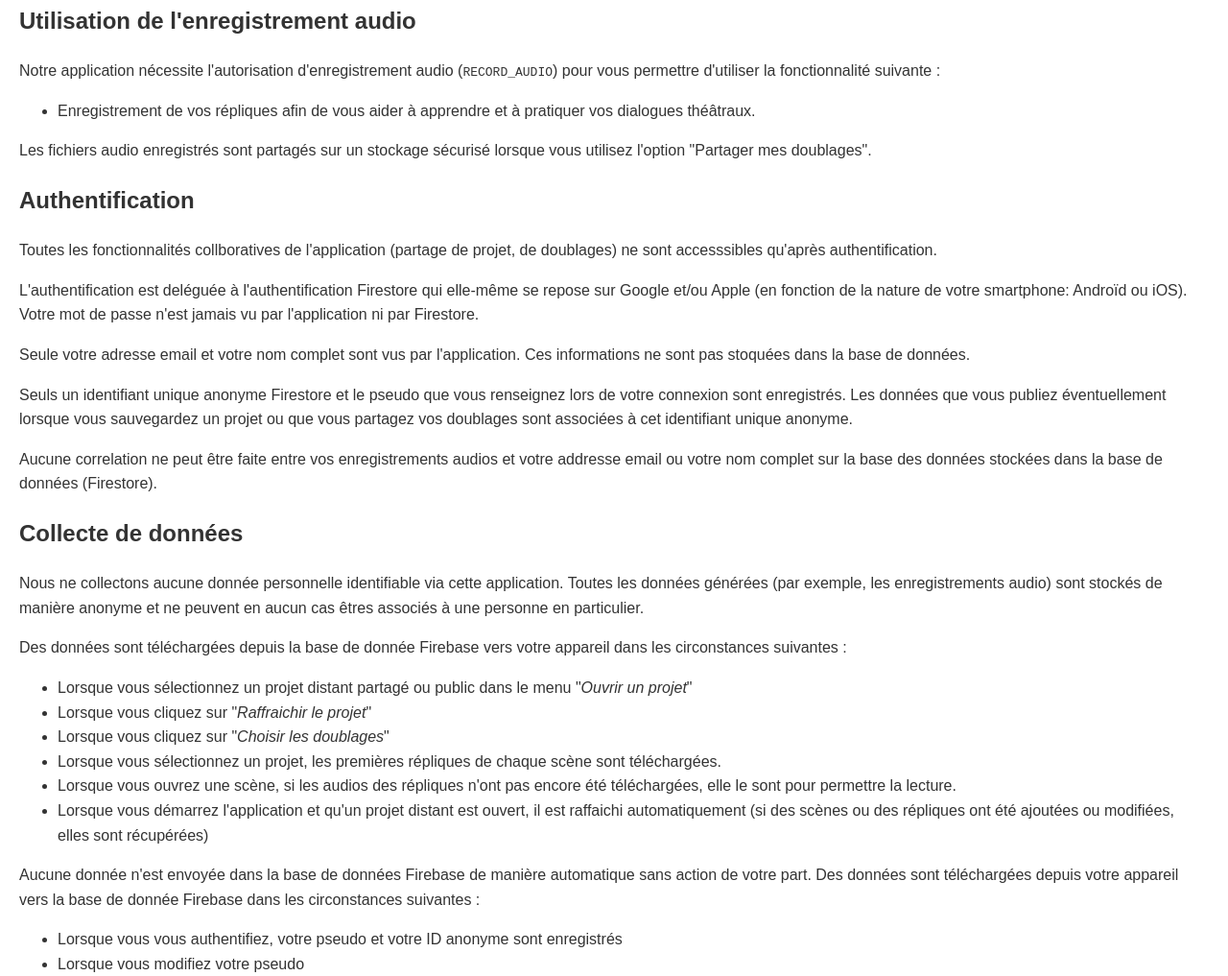
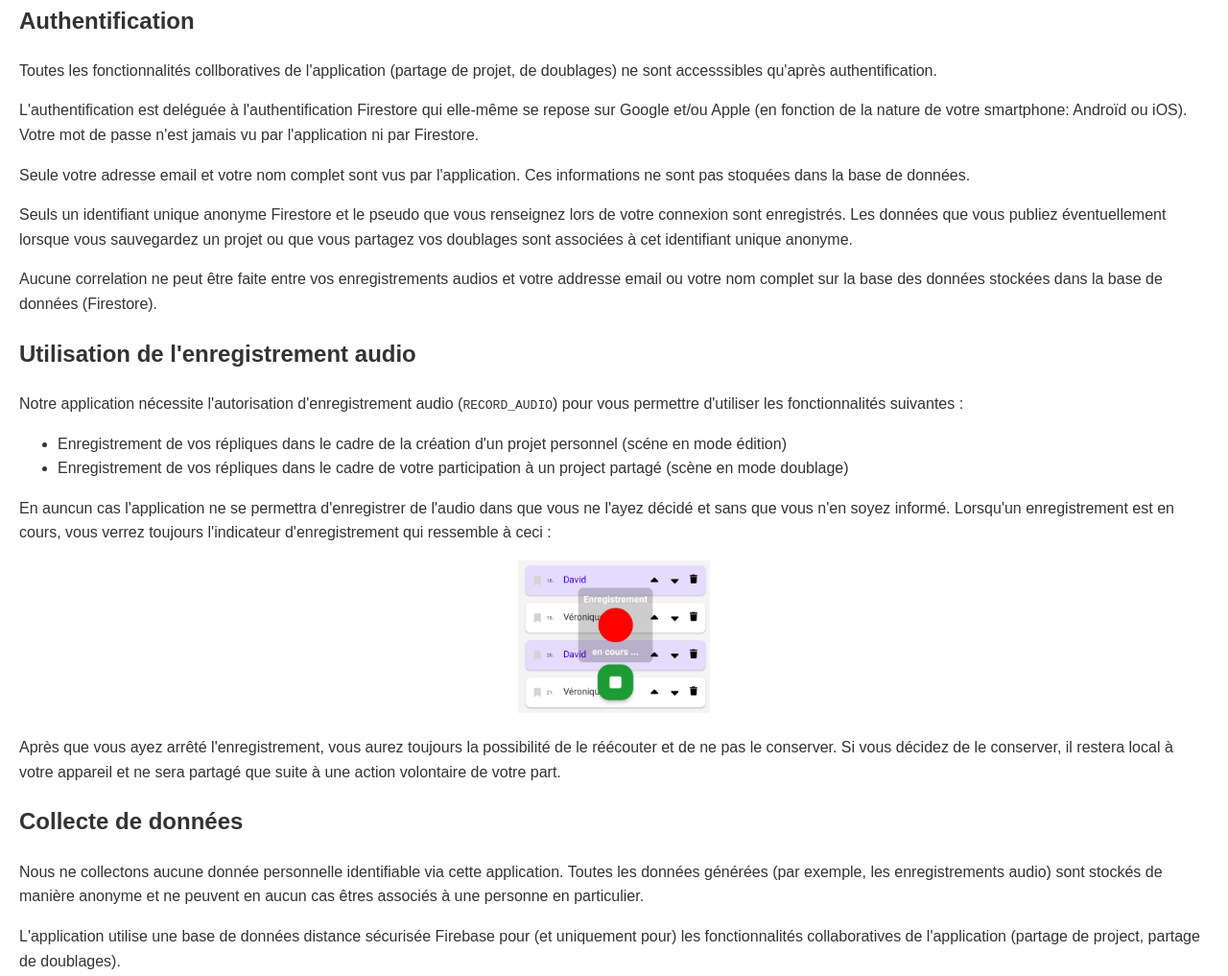
Before and after one commit to xdegenne/homelet, a plain HTML site: page docs/policies/confidentiality_policy.html in a window 1280 px wide. Shown: the part 221-1238 px from the top of the page at 96% size. Drawn offline with Linux system fonts and the light colour scheme.

Commit message:
doc: complete confidentiality policy

```diff
--- a/docs/policies/confidentiality_policy.html
+++ b/docs/policies/confidentiality_policy.html
@@ -22,6 +22,9 @@
         section {
             margin-bottom: 20px;
         }
+        p.sc {
+            text-align: center;
+        }
     </style>
 </head>
 <body>
@@ -35,16 +38,6 @@
     </section>
 
     <section>
-        <h2>Utilisation de l'enregistrement audio</h2>
-        <p>Notre application nécessite l'autorisation d'enregistrement audio (<code>RECORD_AUDIO</code>) pour vous permettre d'utiliser la fonctionnalité suivante :
-        <ul>
-            <li>Enregistrement de vos répliques afin de vous aider à apprendre et à pratiquer vos dialogues théâtraux.</li>
-        </ul>
-        </p>
-        <p>Les fichiers audio enregistrés sont partagés sur un stockage sécurisé lorsque vous utilisez l'option "Partager mes doublages".</p>
-    </section>
-
-    <section>
         <h2>Authentification</h2>
         <p>Toutes les fonctionnalités collboratives de l'application (partage de projet, de doublages) ne sont accesssibles qu'après authentification.</p>
         <p>L'authentification est deléguée à l'authentification Firestore qui elle-même se repose sur Google et/ou Apple (en fonction de la nature de votre smartphone: Androïd ou iOS). Votre mot de passe n'est jamais vu par l'application ni par Firestore.</p>
@@ -54,8 +47,25 @@
     </section>
 
     <section>
+        <h2>Utilisation de l'enregistrement audio</h2>
+        <p>Notre application nécessite l'autorisation d'enregistrement audio (<code>RECORD_AUDIO</code>) pour vous permettre d'utiliser les fonctionnalités suivantes :
+        <ul>
+            <li>Enregistrement de vos répliques dans le cadre de la création d'un projet personnel (scéne en mode édition)</li>
+            <li>Enregistrement de vos répliques dans le cadre de votre participation à un project partagé (scène en mode doublage)</li>
+        </ul>
+        </p>
+        <p>En auncun cas l'application ne se permettra d'enregistrer de l'audio dans que vous ne l'ayez décidé et sans que vous n'en soyez informé. Lorsqu'un enregistrement est en cours, vous verrez toujours l'indicateur d'enregistrement qui ressemble à ceci :</p>
+        <p class="sc">
+            <img src="../images/recording.png" alt="Indicateur d'enregistrement" width="200" />
+        </p>
+        <p>Après que vous ayez arrêté l'enregistrement, vous aurez toujours la possibilité de le réécouter et de ne pas le conserver. Si vous décidez de le conserver, il restera local à votre appareil et ne sera partagé que suite à une action volontaire de votre part.</p>
+    </section>
+
+    <section>
         <h2>Collecte de données</h2>
         <p>Nous ne collectons aucune donnée personnelle identifiable via cette application. Toutes les données générées (par exemple, les enregistrements audio) sont stockés de manière anonyme et ne peuvent en aucun cas êtres associés à une personne en particulier.</p>
+
+        <p>L'application utilise une base de données distance sécurisée Firebase pour (et uniquement pour) les fonctionnalités collaboratives de l'application (partage de project, partage de doublages).</p>
 
         <p>Des données sont téléchargées depuis la base de donnée Firebase vers votre appareil dans les circonstances suivantes :
             <ul>
```
Also changed, not shown: docs/images/recording.png (added).
